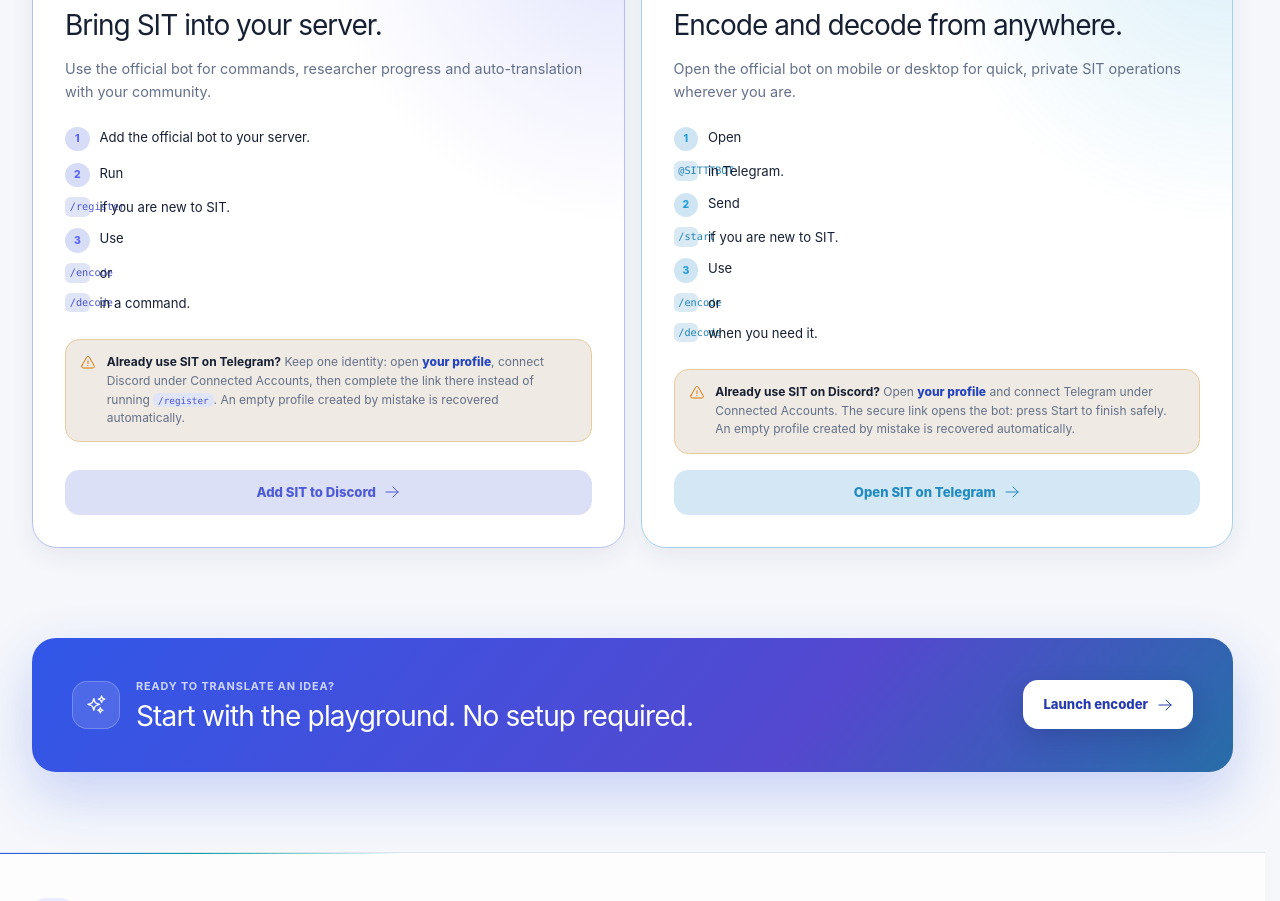
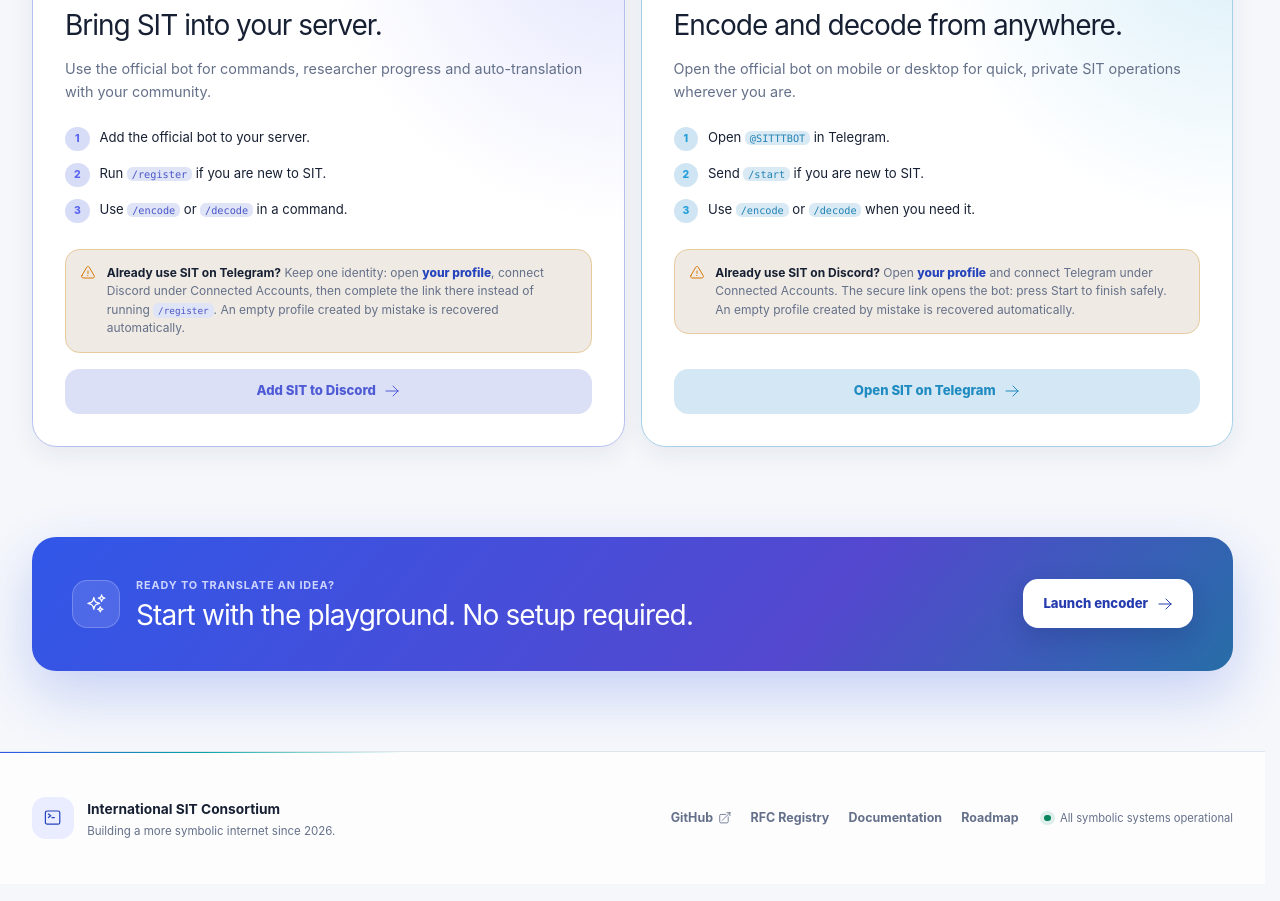
Before and after one commit to michelecoppi/sit, a React (Vite) app: page /#/ in a window 1280 px wide. Shown: the part 2480-3381 px from the top of the page. Built offline with nearby package versions, Linux system fonts and the light colour scheme; no server answers.

Commit message:
Keep tutorial step content together

```diff
--- a/src/pages/HomePage.tsx
+++ b/src/pages/HomePage.tsx
@@ -232,9 +232,9 @@
             <h3>Bring SIT into your server.</h3>
             <p>Use the official bot for commands, researcher progress and auto-translation with your community.</p>
             <ol>
-              <li>Add the official bot to your server.</li>
-              <li>Run <code>/register</code> if you are new to SIT.</li>
-              <li>Use <code>/encode</code> or <code>/decode</code> in a command.</li>
+              <li><span>Add the official bot to your server.</span></li>
+              <li><span>Run <code>/register</code> if you are new to SIT.</span></li>
+              <li><span>Use <code>/encode</code> or <code>/decode</code> in a command.</span></li>
             </ol>
             <div className="chat-onboarding-account-alert">
               <ExclamationTriangleIcon aria-hidden="true" />
@@ -262,9 +262,9 @@
             <h3>Encode and decode from anywhere.</h3>
             <p>Open the official bot on mobile or desktop for quick, private SIT operations wherever you are.</p>
             <ol>
-              <li>Open <code>@SITTTBOT</code> in Telegram.</li>
-              <li>Send <code>/start</code> if you are new to SIT.</li>
-              <li>Use <code>/encode</code> or <code>/decode</code> when you need it.</li>
+              <li><span>Open <code>@SITTTBOT</code> in Telegram.</span></li>
+              <li><span>Send <code>/start</code> if you are new to SIT.</span></li>
+              <li><span>Use <code>/encode</code> or <code>/decode</code> when you need it.</span></li>
             </ol>
             <div className="chat-onboarding-account-alert">
               <ExclamationTriangleIcon aria-hidden="true" />
```
